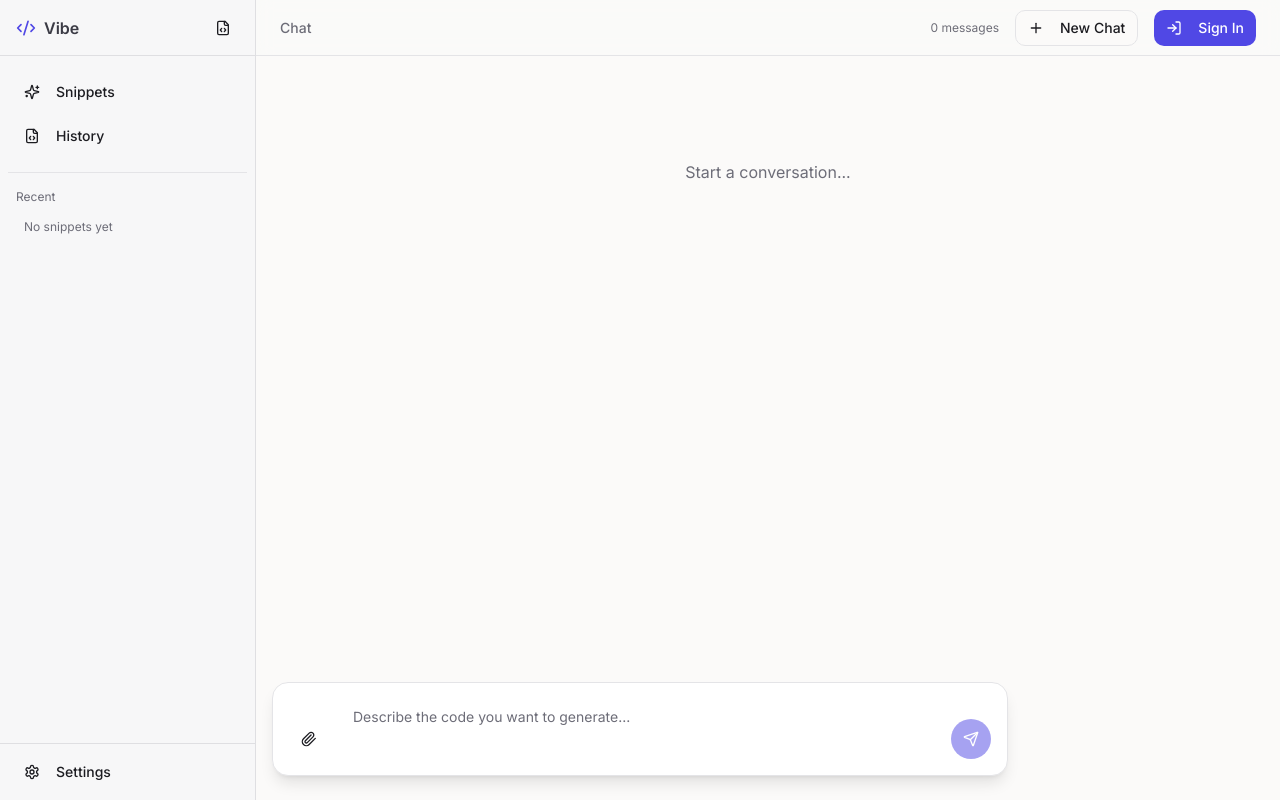
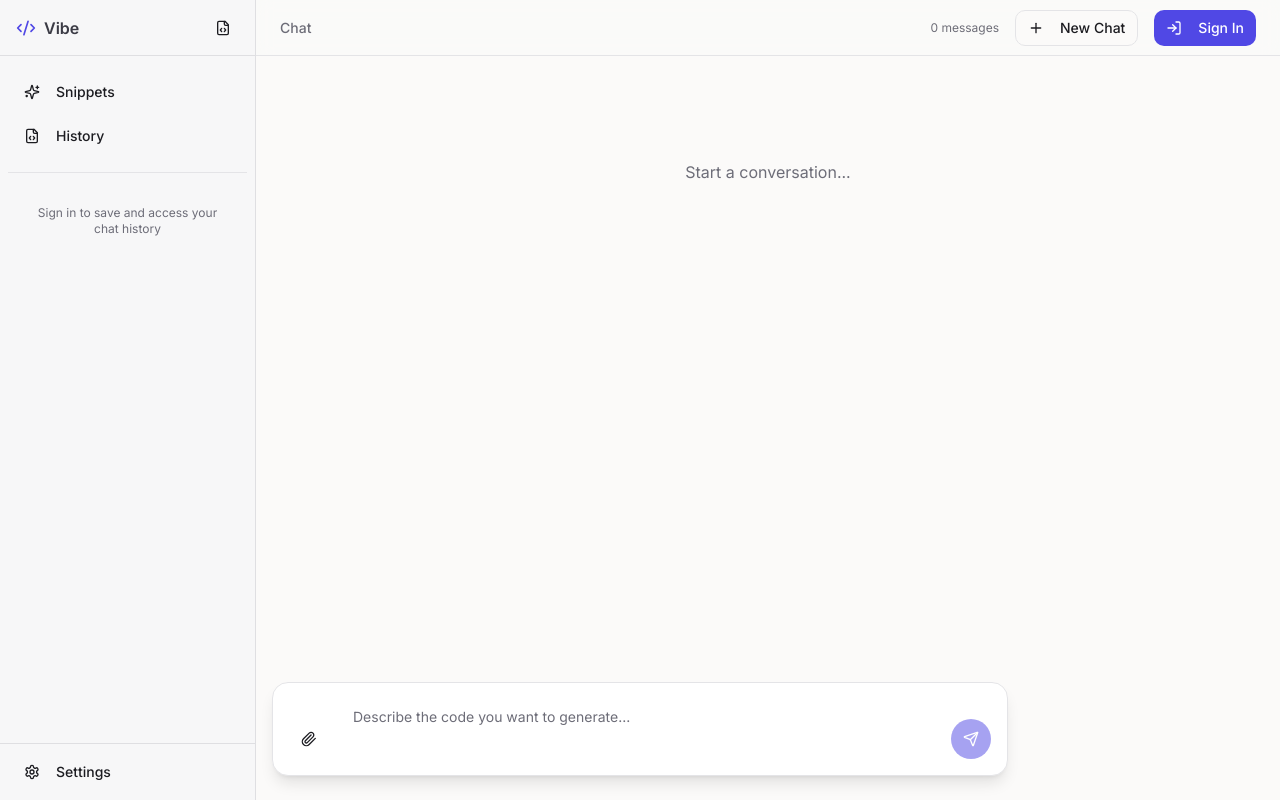
Before and after one commit to PrakDararith22/gentle-code-whisper, a React (Vite) app: page / in a window 1280 px wide. Built offline with nearby package versions, Linux system fonts and the light colour scheme; the HTML template or start-up script is replaced by a standard one.

Commit message:
feat: integrate HistoryPanel into Sidebar
- Add HistoryPanel to sidebar below separator
- Pass onLoadConversation callback prop
- Replace placeholder 'Recent' section with history
- Only show when sidebar is expanded

Task 3.2 complete ✓

```diff
--- a/src/components/Sidebar.tsx
+++ b/src/components/Sidebar.tsx
@@ -2,13 +2,15 @@ import { Code2, FileCode, Sparkles, Settings } from "lucide-react";
 import { Button } from "@/components/ui/button";
 import { ScrollArea } from "@/components/ui/scroll-area";
 import { Separator } from "@/components/ui/separator";
+import { HistoryPanel } from "@/components/HistoryPanel";
 
 interface SidebarProps {
   isCollapsed: boolean;
   onToggle: () => void;
+  onLoadConversation?: (id: string) => void;
 }
 
-export function Sidebar({ isCollapsed, onToggle }: SidebarProps) {
+export function Sidebar({ isCollapsed, onToggle, onLoadConversation }: SidebarProps) {
   return (
     <aside
       className={`
@@ -62,14 +64,7 @@ export function Sidebar({ isCollapsed, onToggle }: SidebarProps) {
         {!isCollapsed && (
           <>
             <Separator className="my-4" />
-            <div className="px-2">
-              <p className="text-xs text-muted-foreground mb-2">Recent</p>
-              <div className="space-y-1 text-sm text-muted-foreground">
-                <p className="text-xs py-1.5 px-2 rounded hover:bg-sidebar-accent cursor-pointer transition-colors">
-                  No snippets yet
-                </p>
-              </div>
-            </div>
+            <HistoryPanel onLoadConversation={onLoadConversation || (() => {})} />
           </>
         )}
       </ScrollArea>
```
